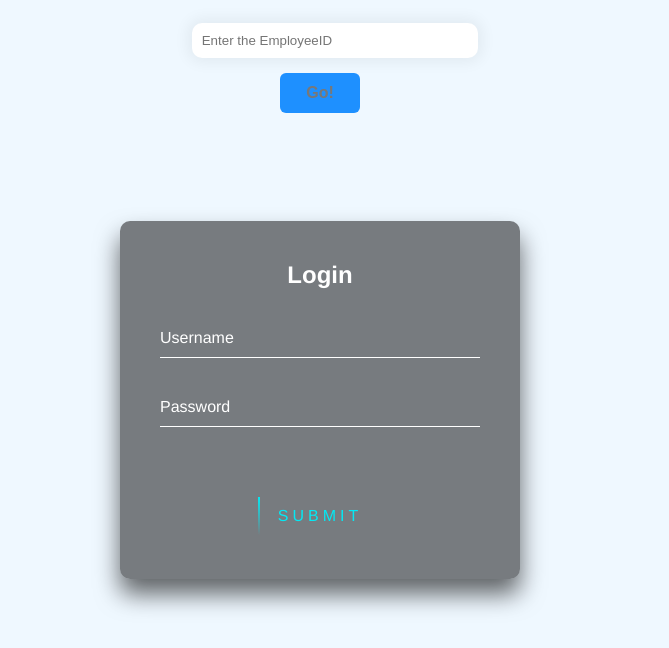
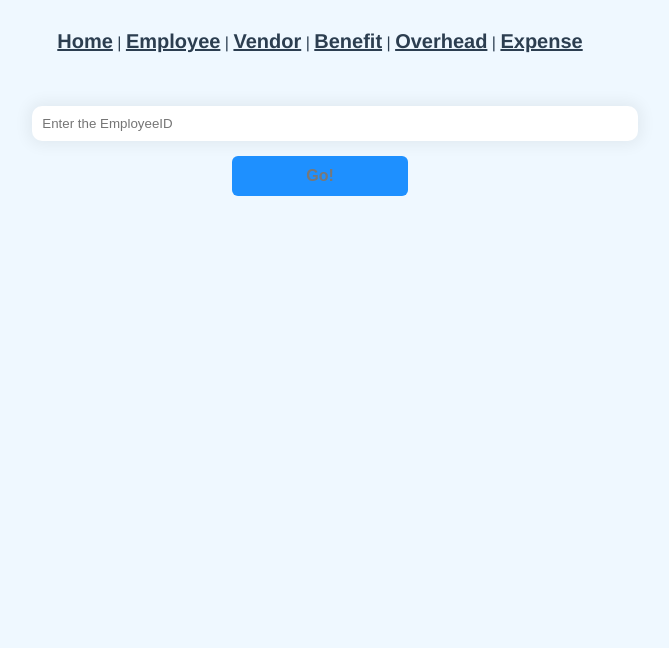
Before and after one commit to A2Rana/vueCode, a Vue app in the folder Vue/fbc/: page /updateEmployee in a window 1280 px wide. Shown: the top 648 px of the page, without its empty margins (320-989 px from the left). Built offline with nearby package versions, Linux system fonts and the light colour scheme.

Commit message:
Minor changes, related to icon

```diff
--- a/Vue/fbc/src/App.vue
+++ b/Vue/fbc/src/App.vue
@@ -1,6 +1,5 @@
 <template>
-    <Login v-if="showLogin" />
-    <div v-else id="nav">
+    <div id="nav">
         <router-link to="/">Home</router-link> | <router-link to="/employee">Employee</router-link> | <router-link to="/vendor">Vendor</router-link> |
         <router-link to="/benefit">Benefit</router-link> | <router-link to="/overhead">Overhead</router-link> |
         <router-link to="/expense">Expense</router-link>
@@ -9,21 +8,7 @@
 </template>
 
 <script>
-import Login from './components/Login';
-
-export default {
-    data() {
-        return {
-            showLogin: true,
-        };
-    },
-    components: {
-        Login,
-    },
-    beforeUpdate() {
-        this.showLogin = false;
-    },
-};
+export default {};
 </script>
 
 <style>
--- a/Vue/fbc/src/components/Login.vue
+++ b/Vue/fbc/src/components/Login.vue
@@ -26,7 +26,7 @@ export default {
     name: 'Login',
     methods: {
         allowUser() {
-            this.$parent.$data.showLogin = false;
+            this.$router.push('/login');
         },
     },
 };
--- a/Vue/fbc/src/router/index.js
+++ b/Vue/fbc/src/router/index.js
@@ -1,6 +1,12 @@
 import { createRouter, createWebHistory } from 'vue-router';
-
+import store from '../store';
 const routes = [
+    {
+        path: '/login',
+        name: 'Login',
+        component: () => import('../components/Login.vue'),
+        meta: { requiresAuth: true },
+    },
     {
         path: '/',
         name: 'Home',
@@ -131,4 +137,17 @@ const router = createRouter({
     routes,
 });
 
+// router.beforeEach((to, from, next) => {
+//     if (to.meta.requiresAuth) {
+//         if (store.allowuser === null) {
+//             store.allowuser = true;
+//             next({
+//                 name: 'Login',
+//             });
+//         }
+//     } else {
+//         next();
+//     }
+// });
+
 export default router;
```
Also changed, not shown: 2 other files (tests, documents, lock files or other folders).
